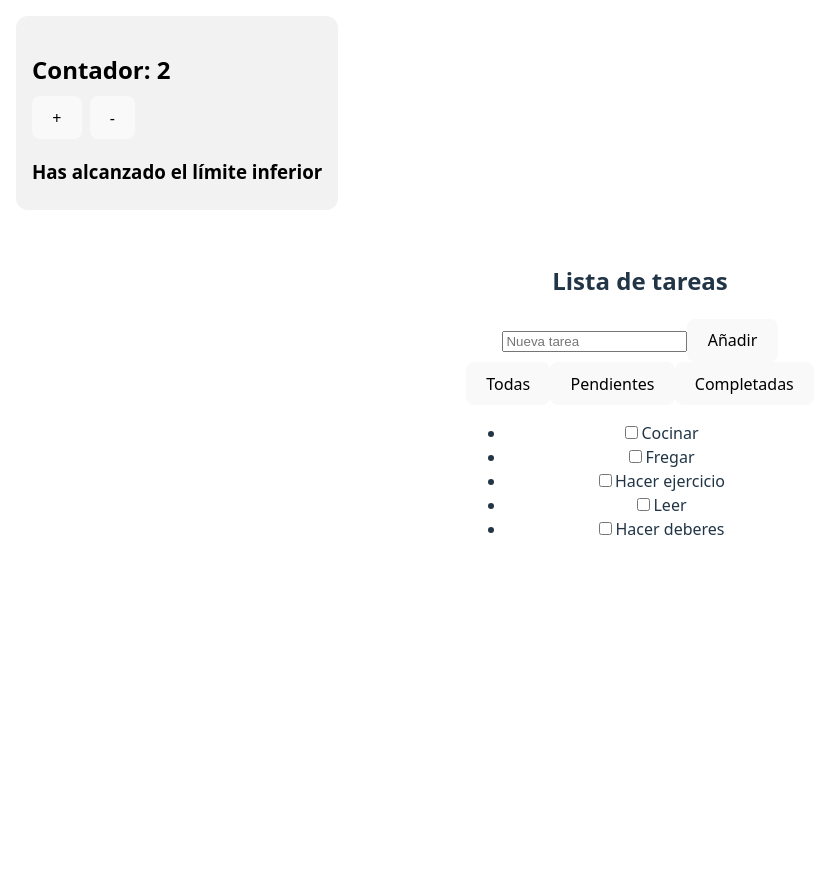
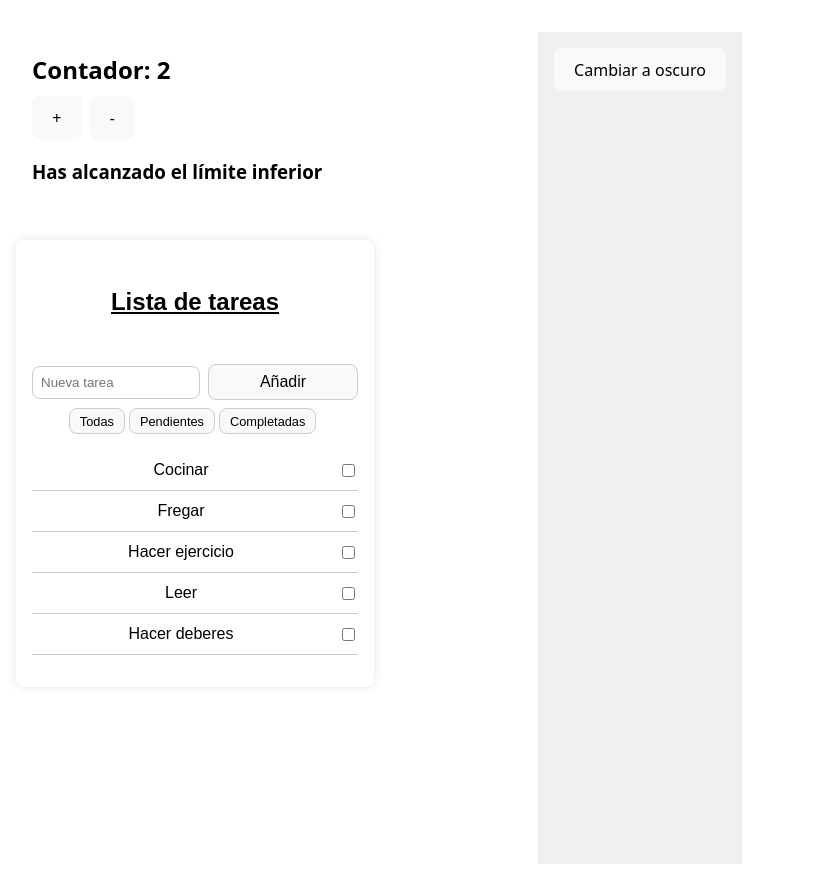
Before and after one commit to benx15/React-Actividad06, a React (Vite) app: page / in a window 1280 px wide. Shown: the whole page, without its empty margins (0-840 px from the left). Before the commit the page ends 800 px from the top, so only its background shows below. Built offline with nearby package versions, Linux system fonts and the light colour scheme.

Commit message:
Terminado Ejercicio2 y Creado Ejercicio3

```diff
--- a/src/App.jsx
+++ b/src/App.jsx
@@ -4,6 +4,8 @@ import viteLogo from '/vite.svg'
 import './App.css'
 import Ejercicio1 from './Ejercicio1'
 import Ejercicio2 from './Ejercicio2'
+import Ejercicio3 from './Ejercicio3'
+import { ThemeProvider } from './Ejercicio3tema'
 
 function App() {
 
@@ -11,9 +13,15 @@ function App() {
   return (
     <div>
 
-      <Ejercicio1/>
 
-      <Ejercicio2/>
+
+      <ThemeProvider>
+        <Ejercicio3>
+          <Ejercicio1/>
+
+          <Ejercicio2/>
+        </Ejercicio3>
+      </ThemeProvider>
 
     </div>
   )
--- a/src/Ejercicio1.jsx
+++ b/src/Ejercicio1.jsx
@@ -1,6 +1,8 @@
-import { useState } from "react";
+import { useState, useContext } from "react";
+import { Ejercicio3tema } from "./Ejercicio3tema";
 
 function Ejercicio1(){
+    const { theme } = useContext(Ejercicio3tema);
     const [contador, setContador] = useState(2);
 
     const incrementar =() =>{
@@ -41,7 +43,7 @@ const styles = {
         position: "absolute",
         top: "1rem",
         left: "1rem",
-        backgroundColor: "#f2f2f2",
+        backgroundColor: "white",
         color: "#000",
         padding: "1rem",
         textAlign: "left",
@@ -55,6 +57,6 @@ const styles = {
     texto: {
       marginBottom: "0.5rem"
     }
-  };
+};
 
 export default Ejercicio1;
--- a/src/Ejercicio2.jsx
+++ b/src/Ejercicio2.jsx
@@ -1,6 +1,9 @@
-import { useState } from "react";
+import { useContext, useState } from "react";
+import { Ejercicio3tema } from "./Ejercicio3tema";
 
 function Ejercicio2(){
+
+  const { theme } = useContext(Ejercicio3tema);
   const [tareas, setTareas] = useState([
     {id:1, texto: "Cocinar", completada: false},
     {id:2, texto: "Fregar", completada: false},
@@ -42,38 +45,44 @@ function Ejercicio2(){
     return true;
   });
   return (
-        <div>
-          <h2>Lista de tareas</h2>
+    <div style={estilos.contenedor}>
+      <h2 style={estilos.h2}>Lista de tareas</h2>
+
+      <div style={{marginTop:"1rem" , marginBottom: "0.5rem"}}>
 
         <input
           type="text"
           value={nuevaTarea}
           onChange={(e) => setNuevaTarea(e.target.value)}
           placeholder="Nueva tarea"
+          style={estilos.input}
         />
-          <button onClick={añadirTarea}>Añadir</button>
+        <button onClick={añadirTarea} style={estilos.botonAñadir}>Añadir</button>
 
-          <div>
-            <button onClick={() => setFiltro("todas")}>Todas</button>
-            <button onClick={() => setFiltro("pendientes")}>Pendientes</button>
-            <button onClick={() => setFiltro("completadas")}>Completadas</button>
       </div>
 
-          <ul>
+      <div style={{marginBottom: "1rem"}}>
+        <button onClick={() => setFiltro("todas")} style={estilos.botonFiltro}>Todas</button>
+        <button onClick={() => setFiltro("pendientes")}style={estilos.botonFiltro}>Pendientes</button>
+        <button onClick={() => setFiltro("completadas")}style={estilos.botonFiltro}>Completadas</button>
+      </div>
+
+      <ul style={estilos.lista}>
         {tareasFiltradas.map((tarea) => (
-              <li key={tarea.id}>
+          <li key={tarea.id} style={estilos.fila}>
+            <span
+              style={{
+                ...estilos.textoTarea,
+                textDecoration: tarea.completada ? "line-through" : "none",
+              }}
+            >
+              {tarea.texto}
+            </span>
             <input
               type="checkbox"
               checked={tarea.completada}
               onChange={() => cambiarEstado(tarea.id)}
             />
-                <span
-                  style={{
-                    textDecoration: tarea.completada ? "line-through" : "none",
-                  }}
-                >
-                  {tarea.texto}
-                </span>
           </li>
         ))}
       </ul>
@@ -83,4 +92,67 @@ function Ejercicio2(){
 
 }
 
+const estilos = {
+  contenedor: {
+    position: "absolute",
+    top: "14rem",
+    left: "1rem",
+    padding: "1rem",
+    fontFamily: "Arial, sans-serif",
+    backgroundColor: "white", // TODO: fondo blanco
+    borderRadius: "8px",
+    maxWidth: "400px",
+    margin: "1rem auto",
+    boxShadow: "0 0 10px rgba(0,0,0,0.1)",
+  },
+  h2: {
+    borderRadius: "8px",
+    padding: "0.5rem",
+    textDecoration: "underline",
+    display: "inline-block",
+    color: "black"
+  },
+  input: {
+    padding: "0.5rem",
+    borderRadius: "8px",
+    border: "1px solid #ccc",
+    marginRight: "0.5rem",
+    width: "150px",
+  },
+  botonAñadir: {
+    padding: "0.5rem",
+    borderRadius: "8px",
+    border: "1px solid #ccc",
+    cursor: "pointer",
+    width: "150px",
+  },
+  botonFiltro: {
+    padding: "0.3rem 0.6rem",
+    borderRadius: "8px",
+    border: "1px solid #ccc",
+    cursor: "pointer",
+    marginRight: "0.3rem",
+    fontSize: "0.8rem",
+  },
+  lista: {
+    listStyle: "none",
+    padding: 0,
+    marginTop: "1rem",
+    borderCollapse: "collapse",
+    width: "100%",
+    color: "black"
+  },
+  fila: {
+    display: "flex",
+    justifyContent: "space-between",
+    alignItems: "center",
+    borderBottom: "1px solid #ccc",
+    padding: "0.5rem 0",
+  },
+  textoTarea: {
+    flex: 1,
+    marginRight: "0.5rem",
+  },
+};
+
 export default Ejercicio2;
--- /dev/null
+++ b/src/Ejercicio3.jsx
@@ -0,0 +1,30 @@
+import { useContext } from "react";
+import { Ejercicio3tema } from "./Ejercicio3tema";
+import Ejercicio1 from "./Ejercicio1";
+import Ejercicio2 from "./Ejercicio2";
+
+
+function Ejercicio3(){
+  const { theme, toggleTheme } = useContext(Ejercicio3tema);
+
+    const styles = {
+        backgroundColor: theme === "light" ? "#f0f0f0" : "#222",
+        color: theme === "light" ? "#000" : "#fff",
+        minHeight: "100vh",
+        padding: "1rem",
+        transition: "all 0.3s ease"
+    };
+
+    return (
+        <div style={styles}>
+          <button onClick={toggleTheme}>
+            Cambiar a {theme === "light" ? "oscuro" : "claro"}
+          </button>
+          <Ejercicio1/>
+          <Ejercicio2/>
+        </div>
+    );
+
+}
+
+export default Ejercicio3;
--- /dev/null
+++ b/src/Ejercicio3tema.jsx
@@ -0,0 +1,17 @@
+import { createContext, useState } from "react";
+
+export const Ejercicio3tema = createContext();
+
+export function ThemeProvider({ children }) {
+  const [theme, setTheme] = useState("light"); // "light" o "dark"
+
+  const toggleTheme = () => {
+    setTheme(prev => (prev === "light" ? "dark" : "light"));
+  };
+
+  return (
+    <Ejercicio3tema.Provider value={{ theme, toggleTheme }}>
+      {children}
+    </Ejercicio3tema.Provider>
+  );
+}
```
Lines whose indentation alone changed are shown as unchanged.
